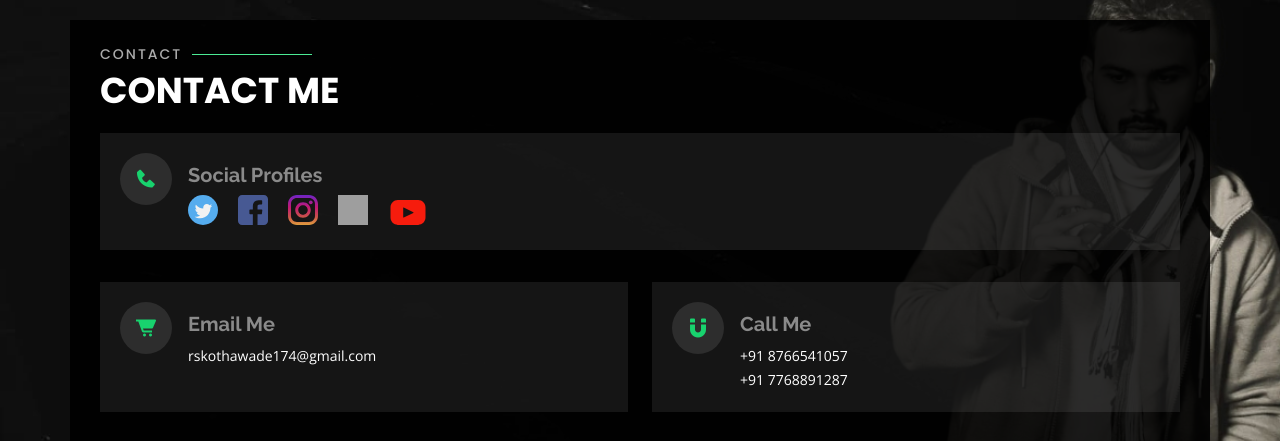
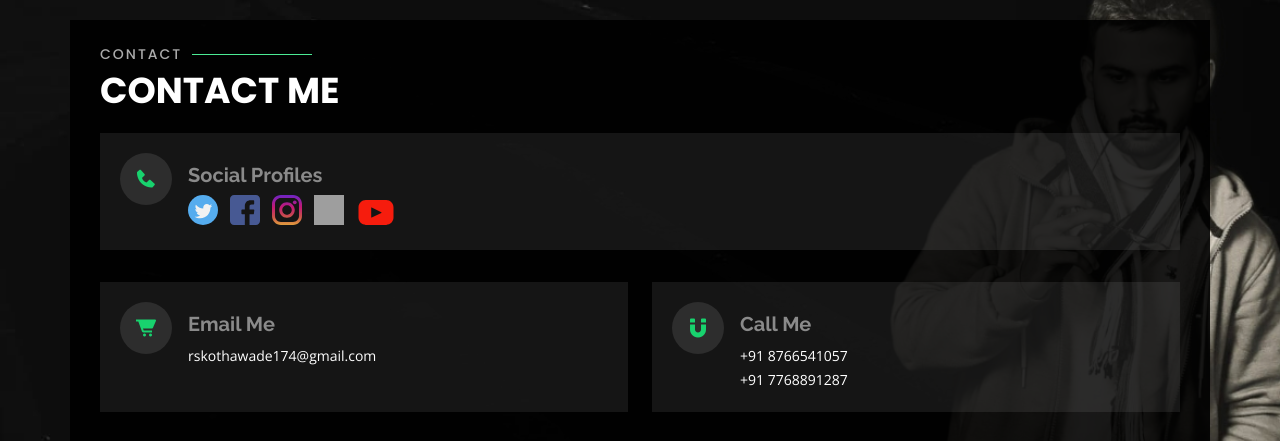
Before and after one commit to hardeepmb/Rohit-sPortfolio, a PHP site: page / in a window 1280 px wide, after a click on "Contact". Shown: the part 80-521 px from the top of the page. Run offline with PHP 8.4, Linux system fonts and the light colour scheme; some libraries are stand-ins or nearby versions; grey boxes are pictures that could not be loaded.

Commit message:
changing margine

```diff
--- a/assets/css/style.css
+++ b/assets/css/style.css
@@ -861,7 +861,7 @@ section .container {
   display: inline-block;
   color: #fff;
   line-height: 1;
-  margin-right: 20px;
+  margin-right: 12px;
   transition: 0.3s;
 }
 .contact .info-box .social-links a:hover {
```
